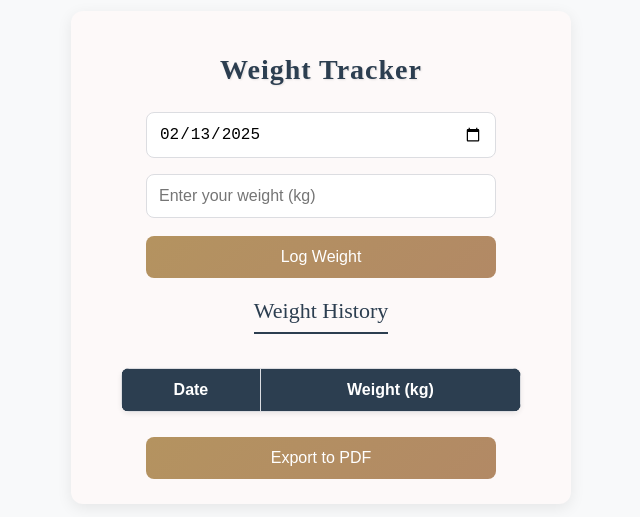
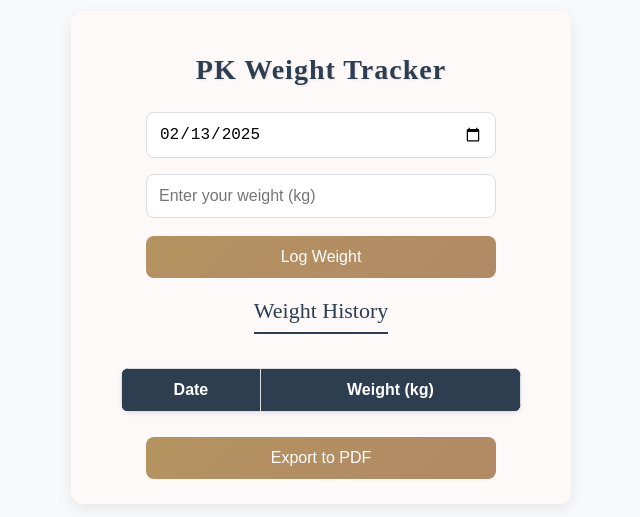
Before and after one commit to praveen366188/WeightLog, a website: page index.html in a window 1280 px wide. Shown: the part 143-660 px from the top of the page, without its empty margins (319-959 px from the left). Drawn offline with Linux system fonts and the light colour scheme.

Commit message:
Update index.html

```diff
--- a/index.html
+++ b/index.html
@@ -8,7 +8,8 @@
 </head>
 <body>
 <div class="container">
-    <h1>Weight Tracker</h1>
+
+    <h1>PK Weight Tracker</h1>
 
     <!-- Input Section -->
     <input type="date" id="dateInput" />
```
